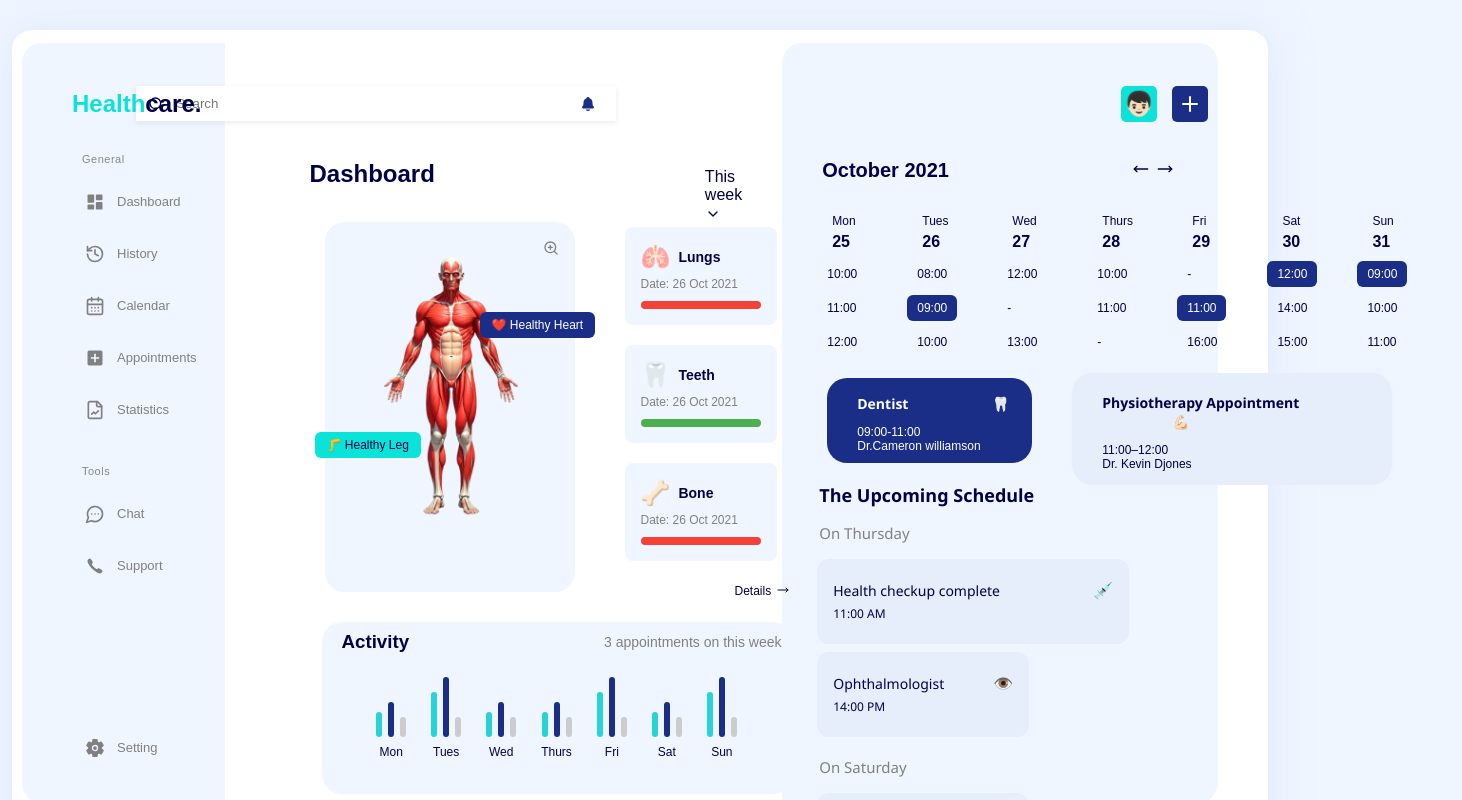
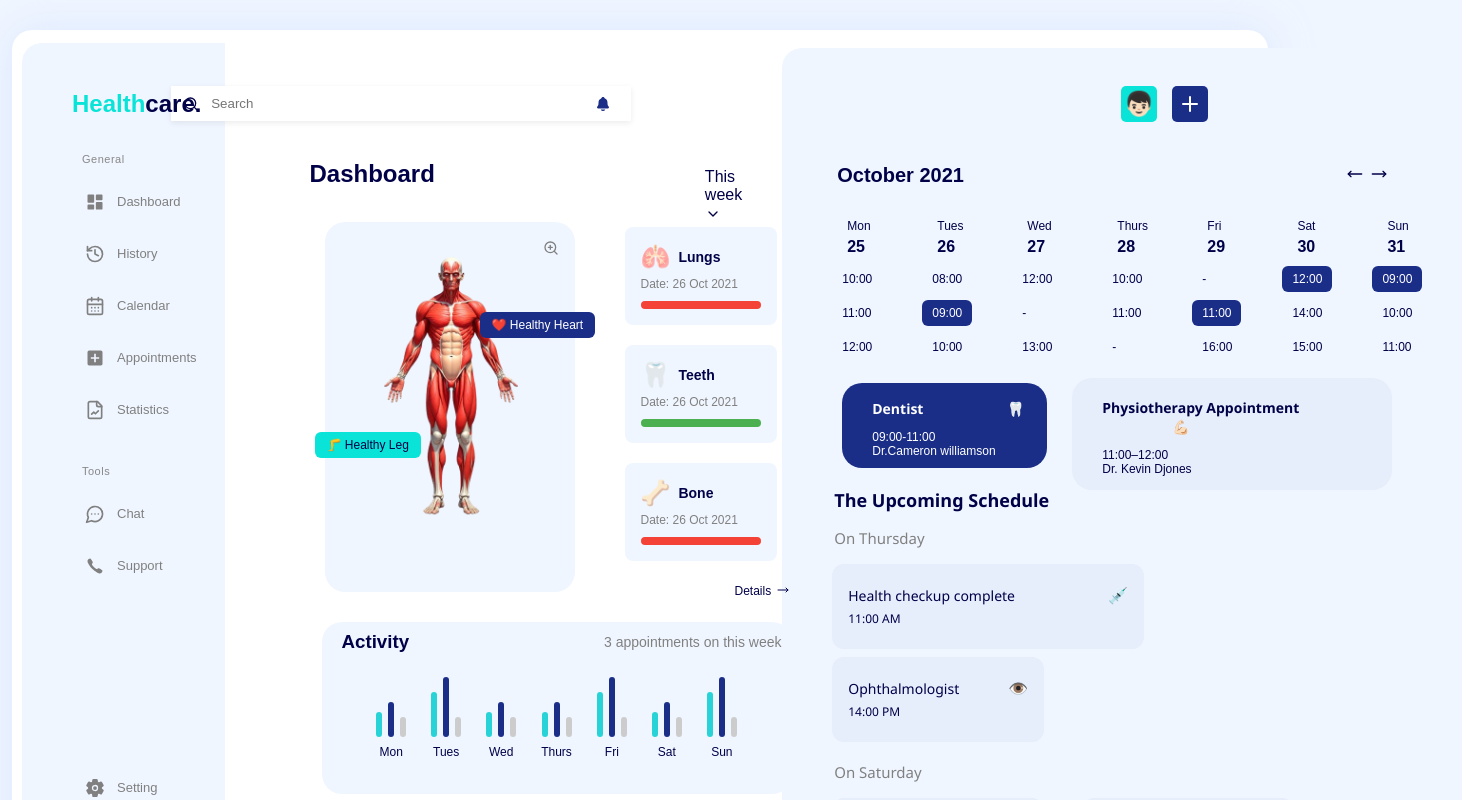
Before and after one commit to irfanzmohammed/Healthcare-Dashboard, a React (Vite) app: page / in a window 1280 px wide. Shown: the top 800 px of the page, 1462 px wide, since content can reach past the window. Built offline with nearby package versions, Linux system fonts and the light colour scheme.

Commit message:
Initial dashboard setup

```diff
--- a/src/App.css
+++ b/src/App.css
@@ -40,8 +40,8 @@ body {
 .search-box {
   position: relative;
   flex: 1;
-  max-width: 400px;
-  margin-left: -650px;
+  max-width: 380px;
+  margin-left: -600px;
 }
 
 .search-box input {
@@ -121,7 +121,7 @@ body {
   position: relative;
   top: -115px;
   left: -10px;
-  height: calc(100vh +  -150px);
+  height: calc(100vh +  -110px);
   width: 190px;
   background-color: #f0f6ff;
   padding:  110px 20px 0px;
@@ -457,7 +457,7 @@ body {
 }
 
 /* right section */
-.right-section {
+/* .right-section {
   background-color: #f0f6ff;
   padding: 30px 35px 130px 5px;
   border-radius: 20px 20px 20px 0;
@@ -467,8 +467,19 @@ body {
   top: -135px;
   min-height: 400px;
   max-height:600px;
+} */
+.right-section {
+  position:relative;
+  background-color: #f0f6ff;
+  padding: 30px 35px 40px 20px;
+  border-radius: 20px 20px 20px 0;
+  width: 100%;
+  max-width: 750px;
+  min-width: 650px;
+  box-sizing: border-box;
+  margin-top: -130px;
+  height:fit-content;
 }
-
 
 
 
```
